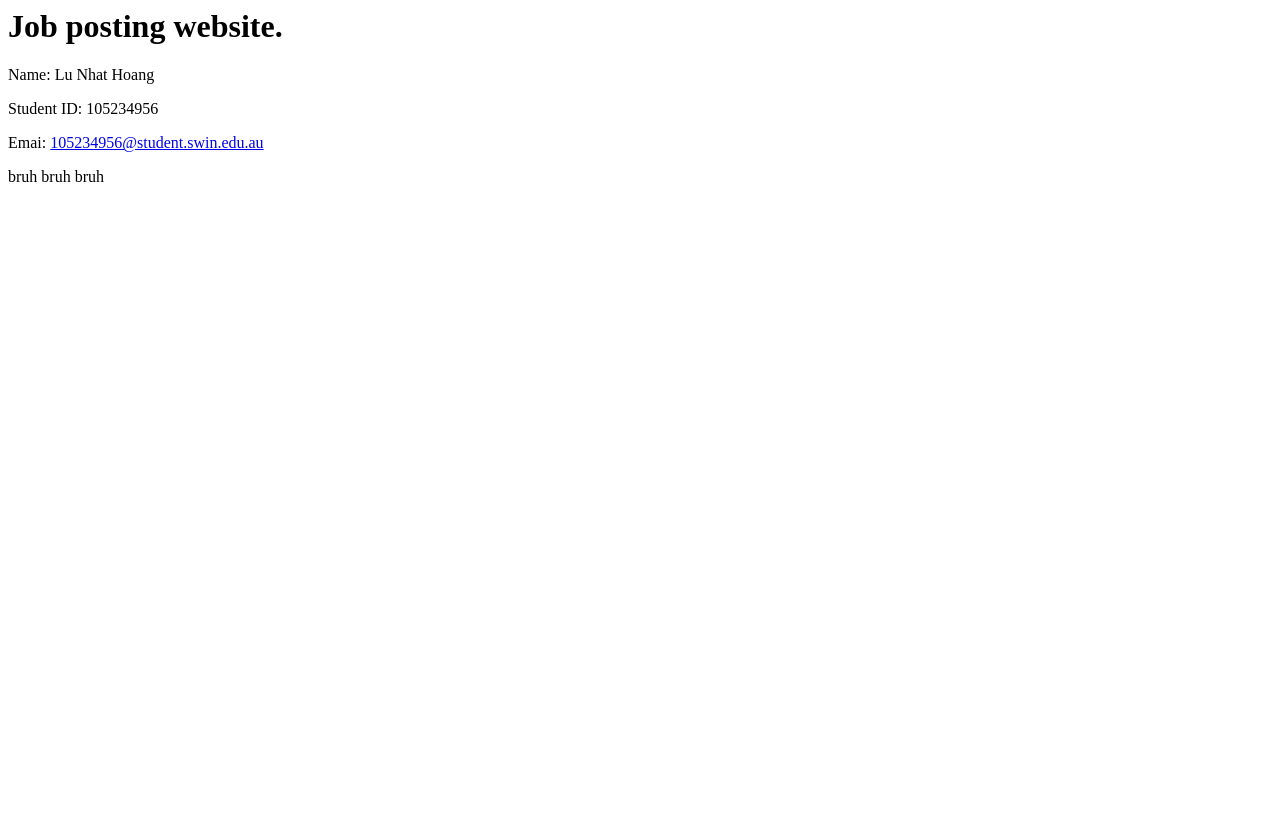
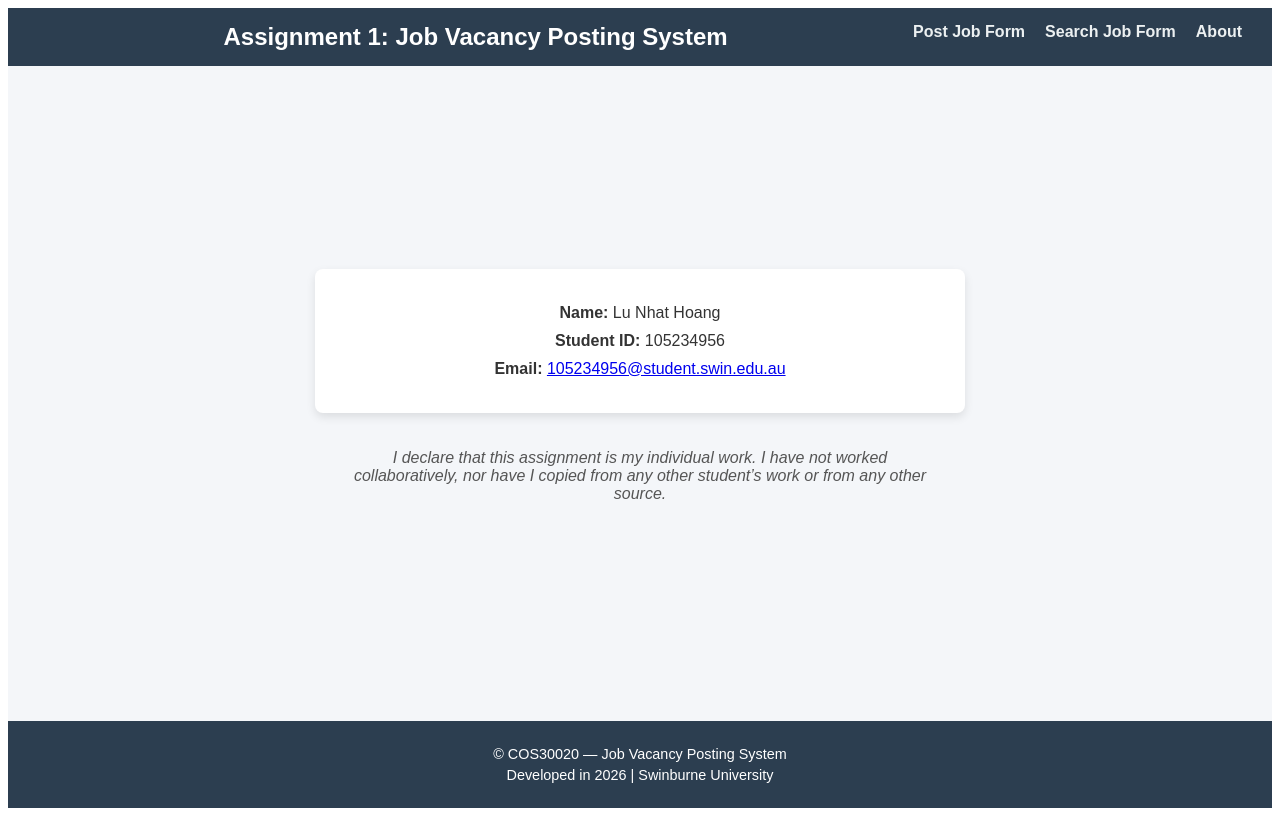
Before and after one commit to nha4110/COS30020, a PHP site: page / in a window 1280 px wide. Before the commit the page ends 182 px from the top, so only its background shows below. Run offline with PHP 8.4, Linux system fonts and the light colour scheme.

Commit message:
assignmetn 1 update 2

```diff
--- a/www/htdocs/assign1/index.php
+++ b/www/htdocs/assign1/index.php
@@ -1,17 +1,42 @@
+<!DOCTYPE html>
 <html lang="en">
 <head>
     <meta charset="UTF-8">
     <meta name="viewport" content="width=device-width, initial-scale=1.0">
-    <title>index page for the job search sys</title>
+    <link rel="stylesheet" href="style/style.css">
+    <title>Job Vacancy Posting System</title>
 </head>
 <body>
-    <?php
+    <div id="index-container">
+        <!-- Header -->
+        <div id="index-header">
+            <h1 id="index-title">Assignment 1: Job Vacancy Posting System</h1>
+            <nav id="index-nav">
+                <a href="postjobform.php">Post Job Form</a>
+                <a href="searchjobform.php">Search Job Form</a>
+                <a href="about.php">About</a>
+            </nav>
+        </div>
 
-    ?>
-    <h1>Job posting website.</h1>
-    <p>Name: Lu Nhat Hoang</p>
-    <p>Student ID: 105234956</p>
-    <p>Emai: <a href="mailto:105234956@student.swin.edu.au">105234956@student.swin.edu.au</a></p>
-    <p>bruh bruh bruh</p>
+        <!-- Body -->
+        <div id="index-body">
+            <div id="index-profile">
+                <p><strong>Name:</strong> Lu Nhat Hoang</p>
+                <p><strong>Student ID:</strong> 105234956</p>
+                <p><strong>Email:</strong> <a href="mailto:105234956@swin.edu.au">105234956@student.swin.edu.au</a></p>
+            </div>
+            <div id="index-declaration">
+                <p>I declare that this assignment is my individual work. I have not worked collaboratively, nor have I copied from any other student’s work or from any other source.</p>
+            </div>
+        </div>
+
+        <!-- Footer -->
+        <div id="index-footer">
+            <footer>
+                <p>&copy; COS30020 — Job Vacancy Posting System</p>
+                <p>Developed in 2026 | Swinburne University</p>
+            </footer>
+        </div>
+    </div>
 </body>
 </html>
--- /dev/null
+++ b/www/htdocs/assign1/style/style.css
@@ -0,0 +1,93 @@
+/* ================================
+   Styles specifically for index.php
+   ================================ */
+
+#index-container {
+    display: flex;
+    flex-direction: column;
+    min-height: 100vh;
+    background-color: #f4f6f9;
+    font-family: Arial, Helvetica, sans-serif;
+    color: #333;
+}
+
+/* Header */
+#index-header {
+    background-color: #2c3e50;
+    color: #fff;
+    padding: 15px 30px;
+    display: flex;
+    justify-content: space-between; /* nav left, title center */
+    align-items: left;
+}
+
+#index-title {
+    margin: 0;
+    font-size: 1.5rem;
+    text-align: center;
+    flex: 1; /* ensures it stays centered */
+}
+
+#index-nav {
+    display: flex;
+    align-content:center;
+    gap: 20px;
+}
+
+#index-nav a {
+    color: #ecf0f1;
+    text-decoration: none;
+    font-weight: bold;
+    transition: color 0.3s ease;
+}
+
+#index-nav a:hover {
+    color: #1abc9c;
+}
+
+/* Body */
+#index-body {
+    flex: 1;
+    display: flex;
+    flex-direction: column;
+    justify-content: center;
+    align-items: center;
+    padding: 40px;
+}
+
+#index-profile {
+    background: #fff;
+    padding: 25px;
+    border-radius: 8px;
+    box-shadow: 0 4px 10px rgba(0,0,0,0.1);
+    max-width: 600px;
+    width: 100%;
+    text-align: center;
+    margin-bottom: 20px;
+}
+
+#index-profile p {
+    margin: 10px 0;
+    font-size: 1rem;
+}
+
+#index-declaration {
+    max-width: 600px;
+    text-align: center;
+    font-style: italic;
+    color: #555;
+}
+
+/* Footer */
+#index-footer {
+    background-color: #2c3e50;
+    color: #fff;
+    text-align: center;
+    padding: 20px;
+    margin-top: auto;
+    font-size: 0.9rem;
+}
+
+#index-footer p {
+    margin: 5px 0;
+}
```
Also changed, not shown: www/htdocs/assign1/about.php (added), www/htdocs/assign1/postjobform.php (added), www/htdocs/assign1/searchjobform.php (added).
